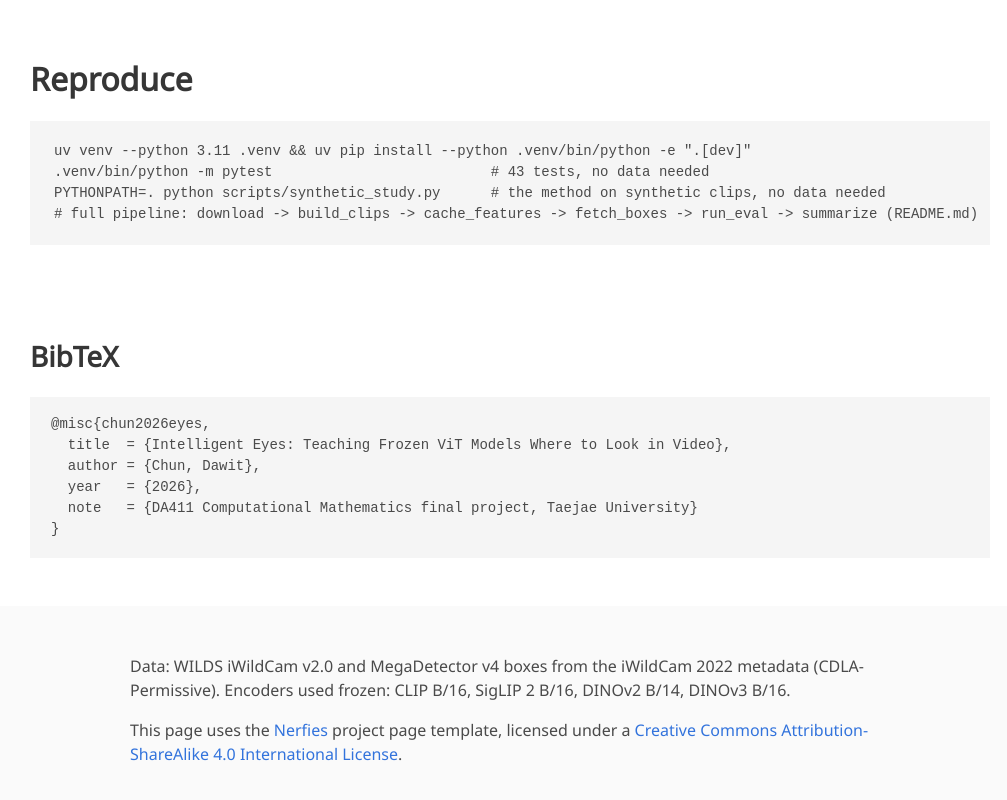
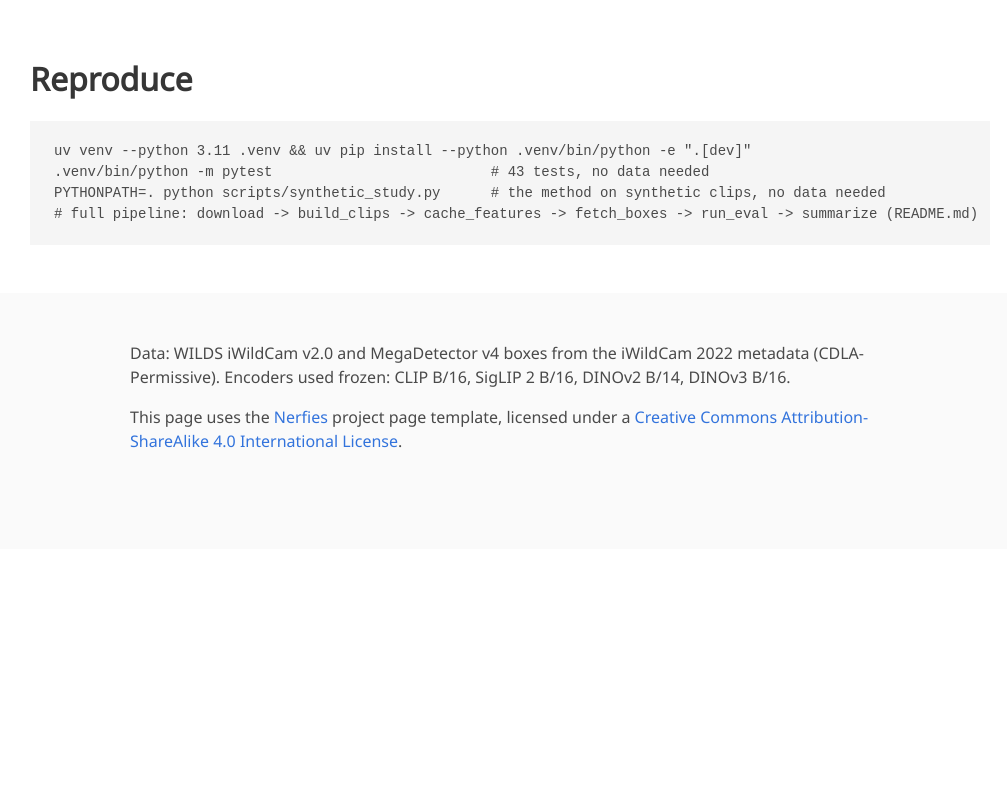
Before and after one commit to da-dawit/intelligent-eyes, a plain HTML site: page docs/project_page/index.html in a window 1280 px wide. Shown: the part 8732-9532 px from the top of the page, without its empty margins (130-1137 px from the left). After the commit the page ends 9281 px from the top, so only its background shows below. Drawn offline with Linux system fonts and the light colour scheme; a web font is replaced by a local one.

Commit message:
Project page: remove the BibTeX section

```diff
--- a/docs/project_page/index.html
+++ b/docs/project_page/index.html
@@ -450,18 +450,6 @@ PYTHONPATH=. python scripts/synthetic_study.py      # the method on synthetic cl
   </div>
 </section>
 
-<section class="section" id="BibTeX">
-  <div class="container is-max-desktop content">
-    <h2 class="title">BibTeX</h2>
-<pre><code>@misc{chun2026eyes,
-  title  = {Intelligent Eyes: Teaching Frozen ViT Models Where to Look in Video},
-  author = {Chun, Dawit},
-  year   = {2026},
-  note   = {DA411 Computational Mathematics final project, Taejae University}
-}</code></pre>
-  </div>
-</section>
-
 <footer class="footer">
   <div class="container">
     <div class="columns is-centered">
```
Also changed, not shown: scripts/project_page_template.html (+0 -12 lines).
